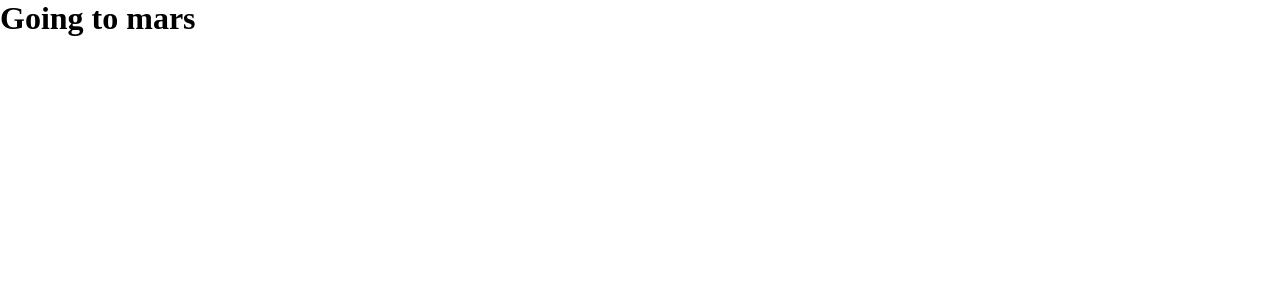
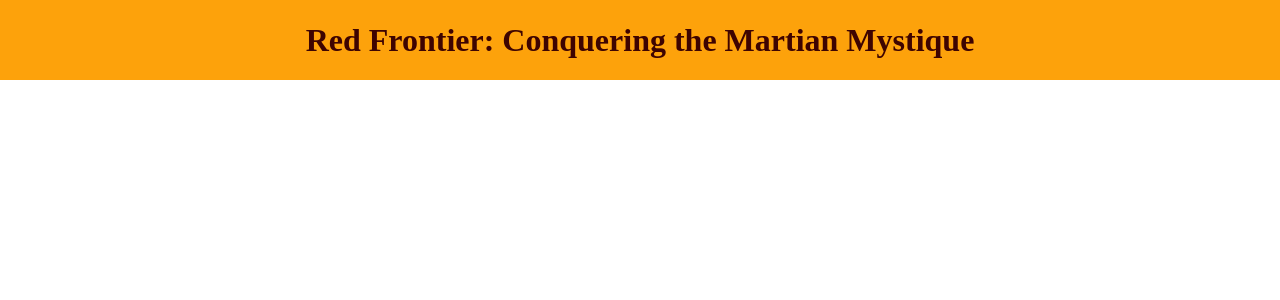
Before and after one commit to PutTheTrust/going-to-mars, a React (Create React App) app: page / in a window 1280 px wide. Shown: the top 300 px of the page. Built offline with nearby package versions, Linux system fonts and the light colour scheme.

Commit message:
added header

```diff
--- a/src/App.js
+++ b/src/App.js
@@ -1,9 +1,7 @@
+import Home from "./pages/Home";
+
 function App() {
-  return (
-    <div>
-      <h1>Going to mars</h1>
-    </div>
-  );
+  return <Home />;
 }
 
 export default App;
--- /dev/null
+++ b/src/components/Header/Header.css
@@ -0,0 +1,11 @@
+.header {
+  background-color: var(--primary);
+  height: 80px;
+  display: flex;
+  justify-content: center;
+  align-items: center;
+}
+
+.header__title {
+  color: var(--dark);
+}
--- /dev/null
+++ b/src/components/Header/Header.js
@@ -0,0 +1,13 @@
+import "./Header.css";
+
+const index = () => {
+  return (
+    <header className="header">
+      <h1 className="header__title">
+        Red Frontier: Conquering the Martian Mystique
+      </h1>
+    </header>
+  );
+};
+
+export default index;
--- a/src/index.css
+++ b/src/index.css
@@ -1,3 +1,8 @@
+:root {
+  --primary: #fda20b;
+  --dark: #3e0401;
+}
+
 * {
   margin: 0;
   padding: 0;
--- /dev/null
+++ b/src/pages/Home.js
@@ -0,0 +1,11 @@
+import Header from "../components/Header/Header";
+
+const Home = () => {
+  return (
+    <div>
+      <Header />
+    </div>
+  );
+};
+
+export default Home;
```
